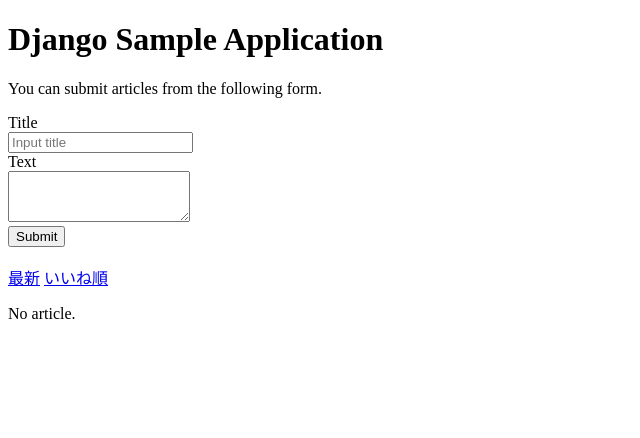
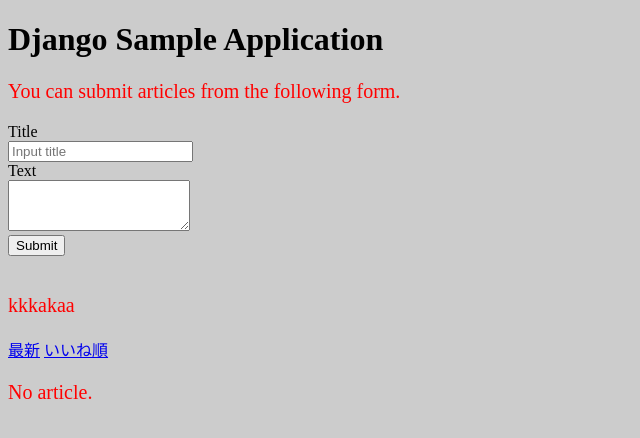
Before and after one commit to s1f102402631/class3-team14-projectkm, a Django app: page / in a window 1280 px wide. Shown: the top 438 px of the page, without its empty margins (0-640 px from the left). Run offline with Django 5.2, Linux system fonts and the light colour scheme; data that the repository does not hold is empty.

Commit message:
made home css file

```diff
--- /dev/null
+++ b/teamapp/static/teamapp/sample.css
@@ -0,0 +1,7 @@
+body {
+    background-color: #ccc;
+    }
+    p {
+    font-size: 20px;
+    color: red;
+    }
--- a/teamapp/templates/teamapp/home_screen.html
+++ b/teamapp/templates/teamapp/home_screen.html
@@ -4,6 +4,8 @@
   <head>
     <meta charset="UTF-8">
     <script type="text/javascript" src="{% static 'teamapp/js/sistem.js' %}" ></script>
+    <style type="text/css"></style>
+    <link rel="stylesheet" href="{% static 'teamapp/sample.css' %}">
   </head>
   <body>
     <h1>Django Sample Application</h1>
@@ -24,7 +26,7 @@
     </form>
 
     <br>
-
+    <p>kkkakaa</p>
     <div>
       <a href="{% url 'index' %}?sort=data">最新</a>
       <a href="{% url 'index' %}?sort=like">いいね順</a>
```
